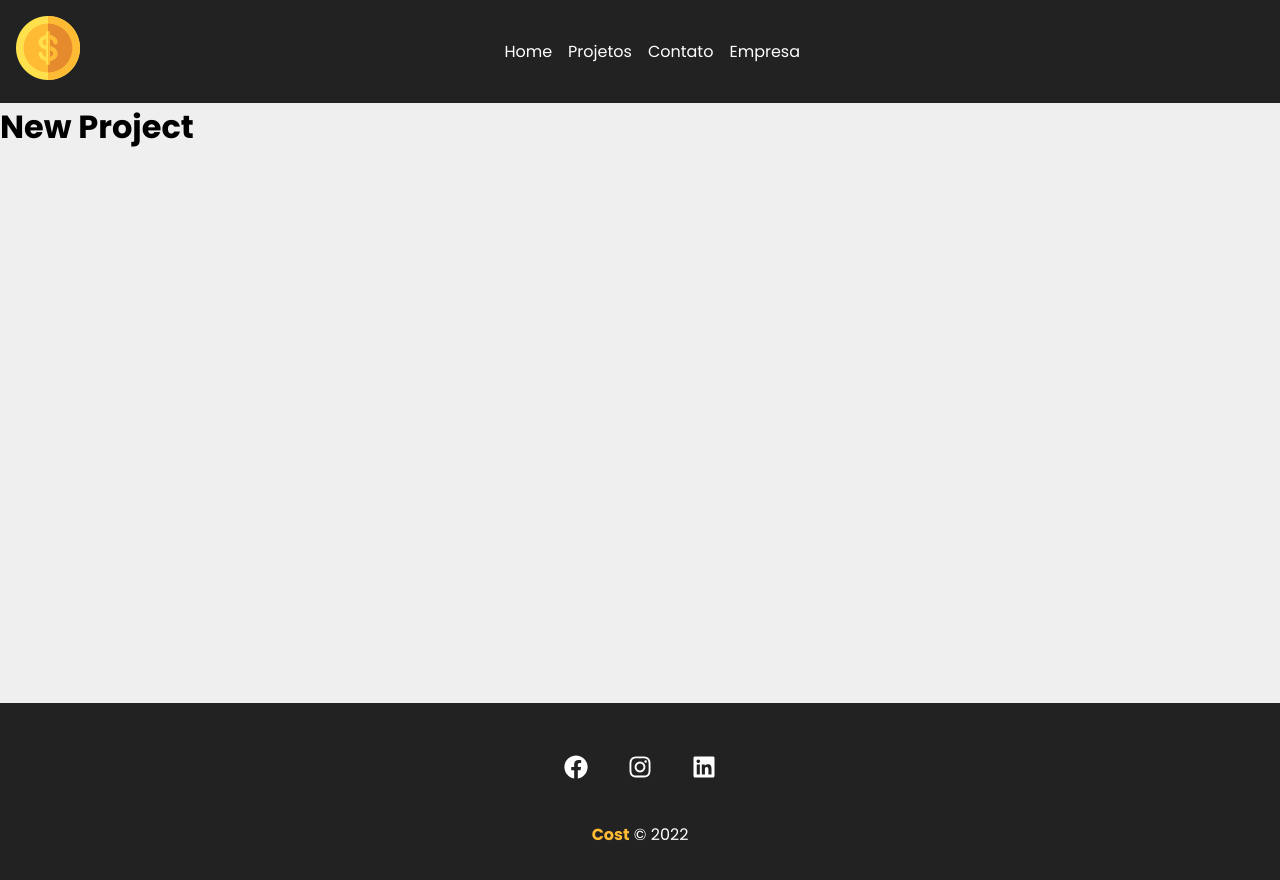
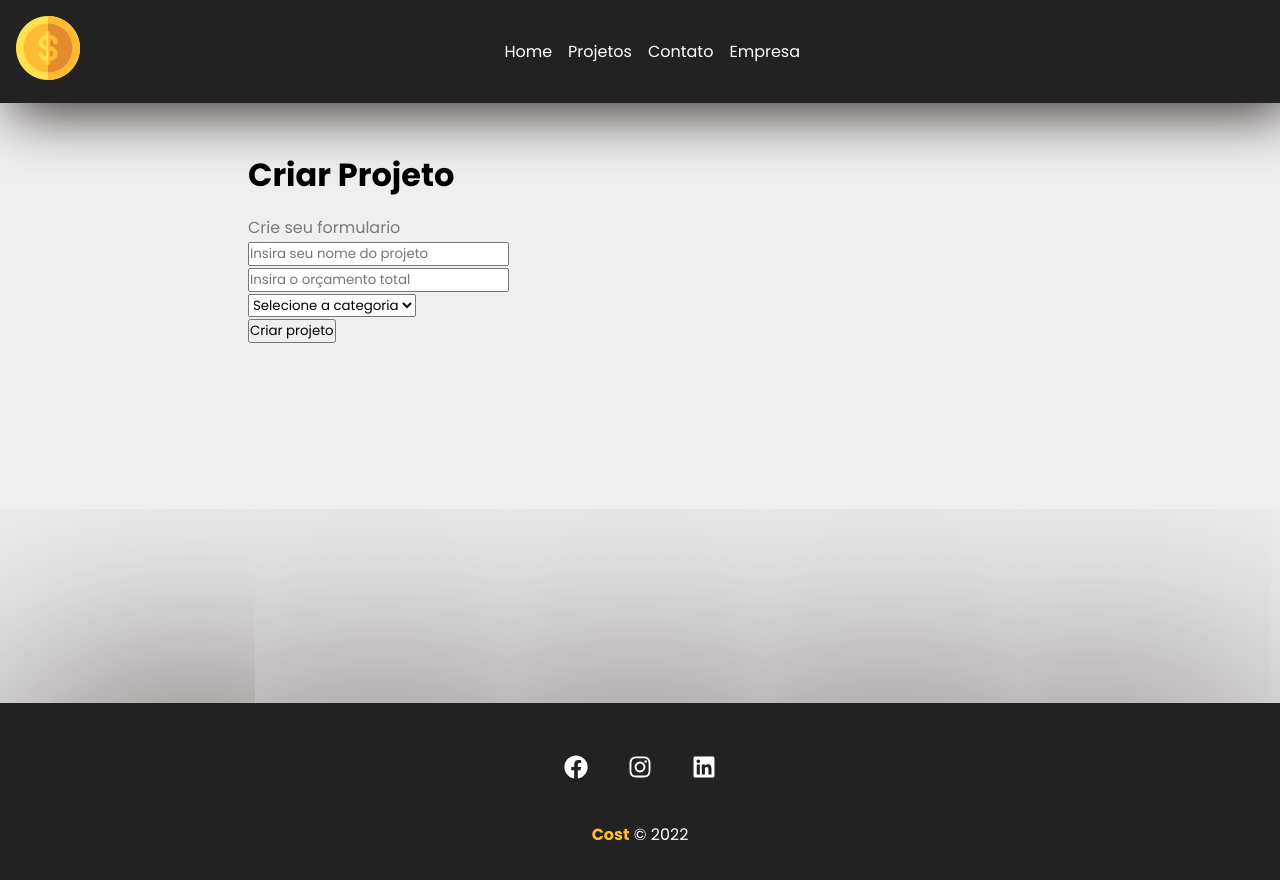
Before and after one commit to thiago-henrique-dev/react-project-cost, a React (Create React App) app: page /newproject in a window 1280 px wide. Shown: the top 880 px of the page. Built offline with nearby package versions, Linux system fonts and the light colour scheme.

Commit message:
creatiing the page formula

```diff
--- a/src/App.js
+++ b/src/App.js
@@ -17,7 +17,7 @@ function App() {
           <Container customClass="min-height">
           <Routes>
             <Route path='/' exact='' element={<Home/>}></Route>
-            <Route path='/company' element={<Projects/>}></Route>
+            <Route path='/projects' element={<Projects/>}></Route>
             <Route path='/company' element={<Company/>}></Route>
             <Route path='/contact' element={<Contact/>}></Route>
             <Route path='/newproject' element={<NewProject/>}></Route>
--- a/src/components/layout/Container.module.css
+++ b/src/components/layout/Container.module.css
@@ -11,7 +11,7 @@
 }
 
 .start{
-    justify-content: flex-start;
+    justify-content: start;
 }
 
 .column{
--- a/src/components/layout/Footer.module.css
+++ b/src/components/layout/Footer.module.css
@@ -3,6 +3,7 @@
     color: #fff;
     padding: 3em;
     text-align: center;
+    box-shadow: 10px 10px 510px rgb(57, 48, 48);
 }
 
 .social_list {
@@ -18,6 +19,7 @@
 
 .social_list li:hover{
     color: #ffbb33;
+
 }
 
 .social_list svg {
--- a/src/components/layout/LinkButton.module.css
+++ b/src/components/layout/LinkButton.module.css
@@ -3,11 +3,17 @@
     color: #fff;
     padding: 0.5em 1em;
     text-decoration: none;
-    transform: .5s;
     font-weight: bold;
     border-radius: 16px;
+    margin-top: 15px;
+
 }
 
 .btn:hover {
-    color: #ffbb33;
+    background-color: orange;
+    color: #fff;
+    transition: .3s ease;
+    transform: .10s;
+    box-shadow: 3px 3px 20px rgb(57, 48, 48);
+
 }
--- a/src/components/layout/Navbar.js
+++ b/src/components/layout/Navbar.js
@@ -15,7 +15,7 @@ function Navbar() {
             <Link to="/">Home</Link>
           </li>
           <li className={styles.item}>
-            <Link to="/">Projetos</Link>
+            <Link to="/projects">Projetos</Link>
           </li>
           <li className={styles.item}>
             <Link to="/contact">Contato</Link>
--- a/src/components/layout/Navbar.module.css
+++ b/src/components/layout/Navbar.module.css
@@ -3,6 +3,7 @@
     justify-content: space-between;
     background-color: #222;
     padding: 1em;
+    box-shadow: 10px 10px 59px rgb(57, 48, 48);
 }
 
 .list {
--- a/src/components/pages/Home.js
+++ b/src/components/pages/Home.js
@@ -7,7 +7,7 @@ function Home(){
     return (
         <section className={styles.home_container}>
             <h1>Bem-vindo ao <span>Cost</span></h1>
-            <p>Comece a gerenciar os seus projetos agora mesmo!</p>
+            <p>COMECE AGORA MESMO, OS SEUS PROJETOS</p>
             <LinkButton to="/newproject" text="Criar Projeto"></LinkButton>
             <img src={savings} alt="Cost"></img>
 
--- a/src/components/pages/Home.module.css
+++ b/src/components/pages/Home.module.css
@@ -24,17 +24,21 @@
     font-weight: bold;
     transition: .5s;
 
+
   }
 
   .home_container p {
     margin-bottom: 1.5em;
     color: #7b7b7b;
+
     font-weight: bold;
   }
 
   .home_container p:hover {
     color: black;
+    background-color: transparent;
     transition: .6s;
+    font-size: 18px;
 
   }
 
--- a/src/components/pages/NewProject.js
+++ b/src/components/pages/NewProject.js
@@ -1,5 +1,15 @@
+import styles from './NewProject.module.css'
+import ProjectForm from '../project/ProjectForm'
+
+
 function NewProject(){
-    return <h1>New Project</h1>
+    return (
+        <div className={styles.newproject_container}>
+            <h1>Criar Projeto</h1>
+            <p>Crie seu formulario</p>
+            <ProjectForm/>
+        </div>
+    )
 }
 
 export default NewProject
--- /dev/null
+++ b/src/components/pages/NewProject.module.css
@@ -0,0 +1,15 @@
+.newproject_container {
+    width: 400px;
+    margin: 0 auto;
+    padding: 3em;
+
+}
+
+.newproject_container h1 {
+    margin-bottom: 0.5em;
+
+}
+
+.newproject_container p {
+    color: #7b7b7b;
+}
--- /dev/null
+++ b/src/components/project/ProjectForm.js
@@ -0,0 +1,22 @@
+function ProjectForm() {
+  return (
+    <form>
+      <div>
+        <input text="text" placeholder="Insira seu nome do projeto" />
+      </div>
+      <div>
+        <input type="number" placeholder="Insira o orçamento total" />
+      </div>
+      <div>
+        <select name="category_id">
+          <option disabled selected>Selecione a categoria</option>
+        </select>
+      </div>
+      <div>
+        <input type="submit" value="Criar projeto"></input>
+      </div>
+    </form>
+  );
+}
+
+export default ProjectForm;
```
